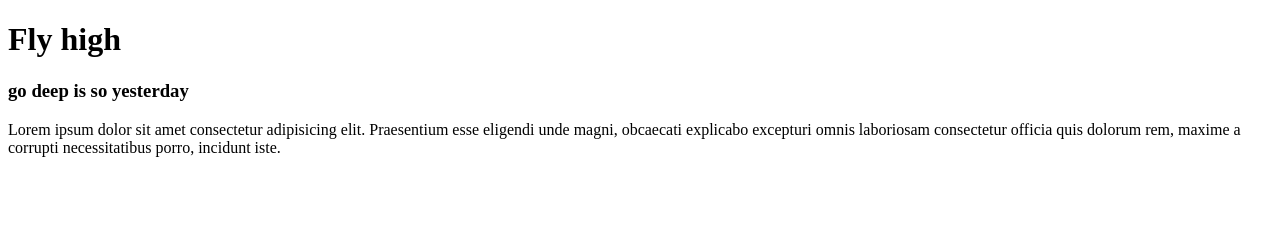
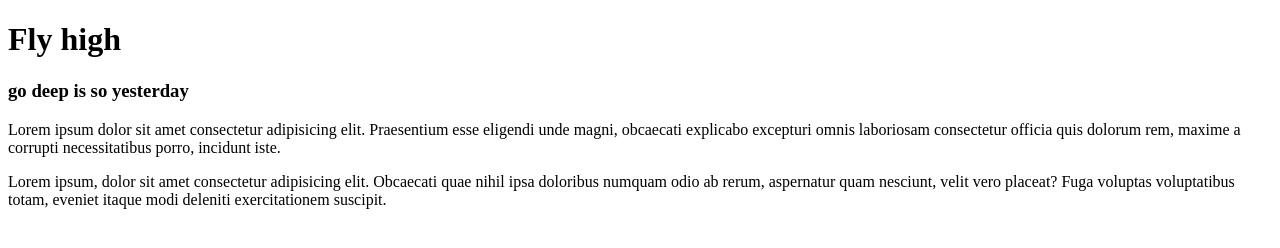
Before and after one commit to EbbeUndFlut/deepdive, a plain HTML site: page index.html in a window 1280 px wide. Drawn offline with Linux system fonts and the light colour scheme.

Commit message:
more p tags

```diff
--- a/index.html
+++ b/index.html
@@ -10,5 +10,6 @@
     <h1>Fly high</h1>
     <h3>go deep is so yesterday</h3>
     <p>Lorem ipsum dolor sit amet consectetur adipisicing elit. Praesentium esse eligendi unde magni, obcaecati explicabo excepturi omnis laboriosam consectetur officia quis dolorum rem, maxime a corrupti necessitatibus porro, incidunt iste.</p>
+    <p>Lorem ipsum, dolor sit amet consectetur adipisicing elit. Obcaecati quae nihil ipsa doloribus numquam odio ab rerum, aspernatur quam nesciunt, velit vero placeat? Fuga voluptas voluptatibus totam, eveniet itaque modi deleniti exercitationem suscipit.</p>
 </body>
 </html>
```
